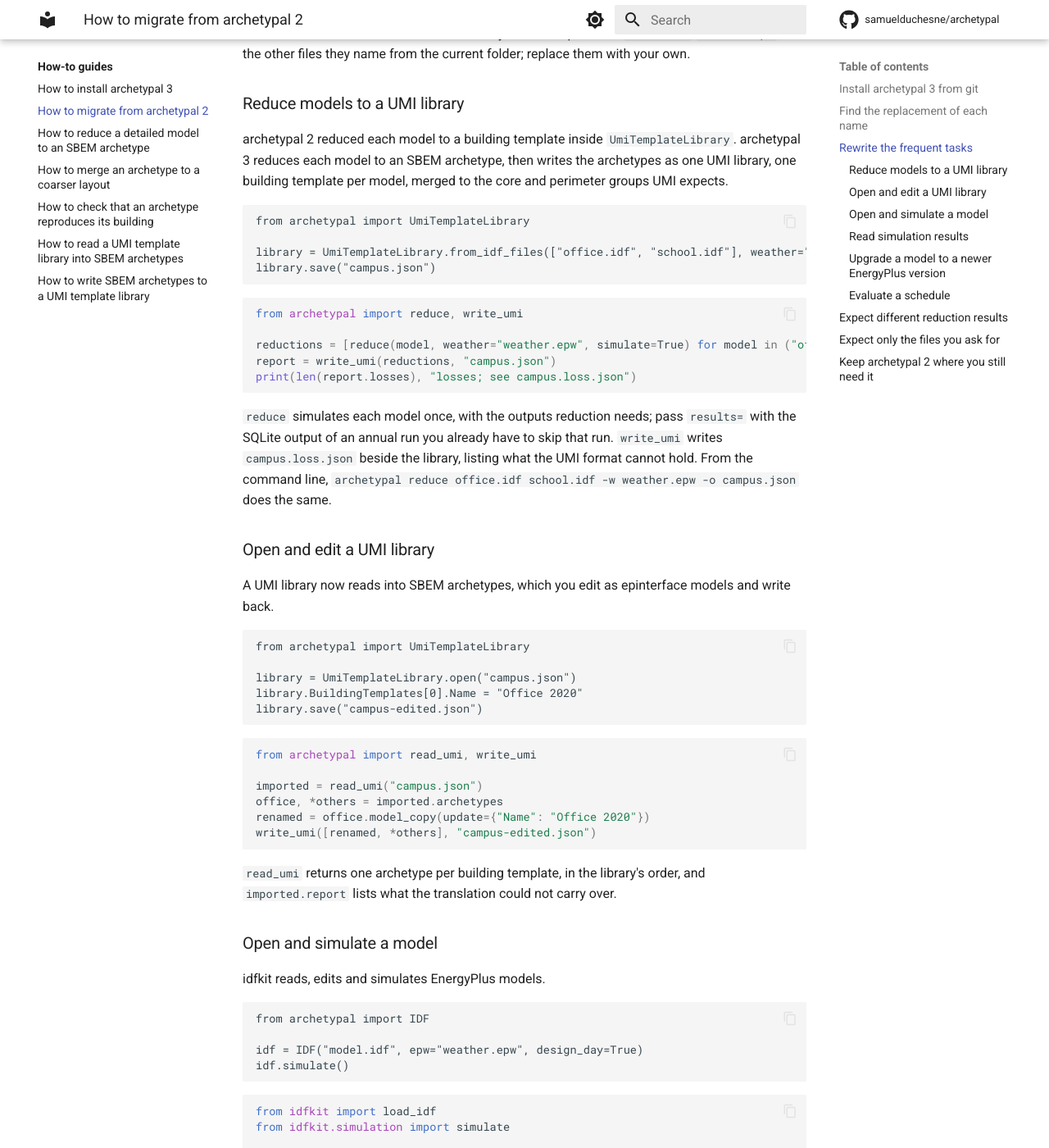
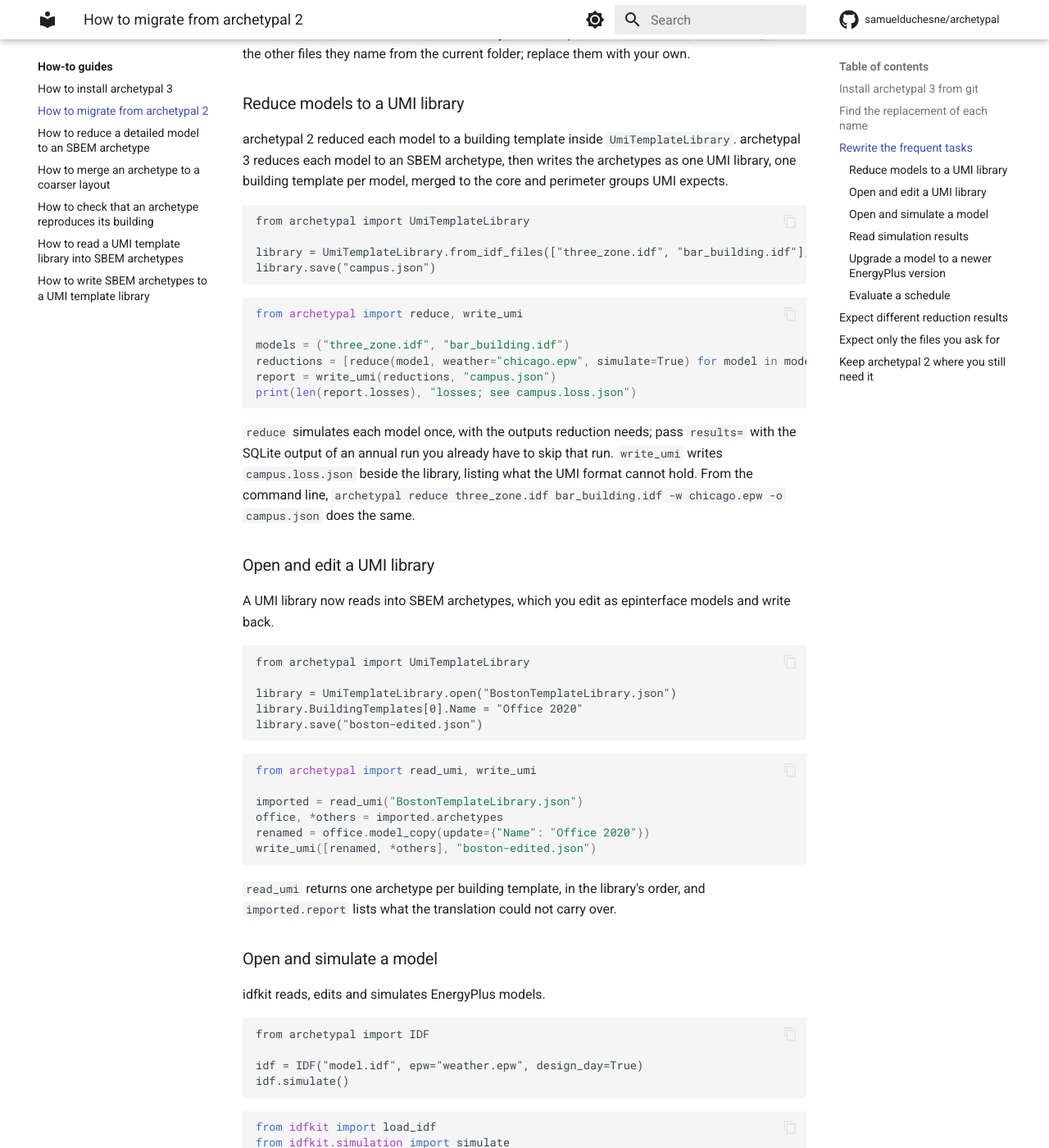
Before and after one commit to samuelduchesne/archetypal, an MkDocs documentation site: the page built from docs/how-to/migrate-from-v2.md, in a window 1280 px wide and 1400 px high, scrolled down 1054 px. Shown: the whole window at 82% size. Built offline with MkDocs 1.6.1 and Material for MkDocs 9.7.7, drawn with Linux system fonts in a browser that asks for light colours; comment, search, counter and statistics services are not loaded.

Commit message:
feat(cli): the archetypal command: reduce, merge, compare, translate, exit statuses, rejected v2 options (001 US1, T025-T036)
Co-Authored-By: Claude Opus 5.5 <noreply@anthropic.com>
Claude-Session: https://claude.ai/code/session_01LQbHypRV8ogbjLFS4d2UwY

````diff
--- a/docs/how-to/migrate-from-v2.md
+++ b/docs/how-to/migrate-from-v2.md
@@ -53,16 +53,17 @@ building template per model, merged to the core and perimeter groups UMI expects
 ```text
 from archetypal import UmiTemplateLibrary
 
-library = UmiTemplateLibrary.from_idf_files(["office.idf", "school.idf"], weather="weather.epw", name="campus")
+library = UmiTemplateLibrary.from_idf_files(["three_zone.idf", "bar_building.idf"], weather="chicago.epw", name="campus")
 library.save("campus.json")
 ```
 
-<!-- example: skip TODO(001-US1): archetypal.reduce (spec 002) and archetypal.write_umi (spec 003) are not written yet -->
+<!-- example: needs-energyplus -->
 
 ```python
 from archetypal import reduce, write_umi
 
-reductions = [reduce(model, weather="weather.epw", simulate=True) for model in ("office.idf", "school.idf")]
+models = ("three_zone.idf", "bar_building.idf")
+reductions = [reduce(model, weather="chicago.epw", simulate=True) for model in models]
 report = write_umi(reductions, "campus.json")
 print(len(report.losses), "losses; see campus.loss.json")
 ```
@@ -70,7 +71,7 @@ print(len(report.losses), "losses; see campus.loss.json")
 `reduce` simulates each model once, with the outputs reduction needs; pass `results=` with the
 SQLite output of an annual run you already have to skip that run. `write_umi` writes
 `campus.loss.json` beside the library, listing what the UMI format cannot hold. From the command
-line, `archetypal reduce office.idf school.idf -w weather.epw -o campus.json` does the same.
+line, `archetypal reduce three_zone.idf bar_building.idf -w chicago.epw -o campus.json` does the same.
 
 ### Open and edit a UMI library {#edit-umi-library}
 
@@ -80,20 +81,19 @@ back.
 ```text
 from archetypal import UmiTemplateLibrary
 
-library = UmiTemplateLibrary.open("campus.json")
+library = UmiTemplateLibrary.open("BostonTemplateLibrary.json")
 library.BuildingTemplates[0].Name = "Office 2020"
-library.save("campus-edited.json")
+library.save("boston-edited.json")
 ```
 
-<!-- example: skip TODO(001-US1): archetypal.read_umi and archetypal.write_umi (spec 003) are not written yet -->
 
 ```python
 from archetypal import read_umi, write_umi
 
-imported = read_umi("campus.json")
+imported = read_umi("BostonTemplateLibrary.json")
 office, *others = imported.archetypes
 renamed = office.model_copy(update={"Name": "Office 2020"})
-write_umi([renamed, *others], "campus-edited.json")
+write_umi([renamed, *others], "boston-edited.json")
 ```
 
 `read_umi` returns one archetype per building template, in the library's order, and
````
Also changed, not shown: docs/reference/api.md (+14 -0 lines), specs/001-foundation-migration/tasks.md (+12 -12 lines), 7 other files.
